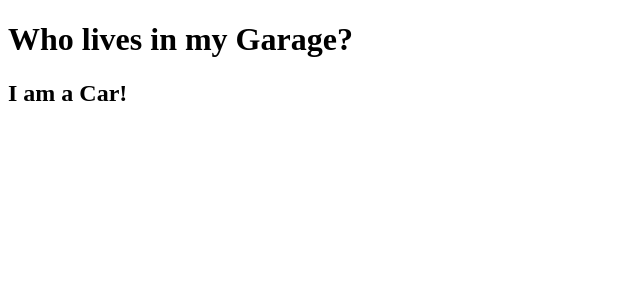
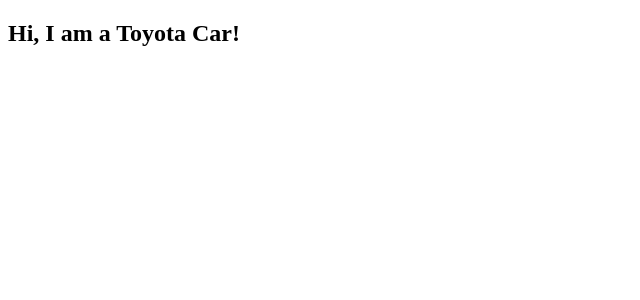
Before and after one commit to thanhpham091790/reactjs, a React (Create React App) app: page / in a window 1280 px wide. Shown: the top 300 px of the page, without its empty margins (0-640 px from the left). Built offline with nearby package versions, Linux system fonts and the light colour scheme.

Commit message:
Components in Files

```diff
--- a/src/App.js
+++ b/src/App.js
@@ -1,27 +1,10 @@
 import React from 'react';
-import logo from './logo.svg';
-import './App.css';
+import ReactDOM from 'react-dom';
 
-function App() {
-  return (
-    <div className="App">
-      <header className="App-header">
-        <img src={logo} className="App-logo" alt="logo" />
-        <p>
-          Edit <code>src/App.js</code> and save to reload.
-        </p>
-        <a
-          className="App-link"
-          href="https://reactjs.org"
-          target="_blank"
-          rel="noopener noreferrer"
-        >
-          Learn React
-        </a>
-        <p>Pham Hong Thanh</p>
-      </header>
-    </div>
-  );
+class Car extends React.Component{
+  render(){
+    return <h2>Hi, I am a Toyota Car!</h2>
+  }
 }
 
-export default App;
+export default Car;
--- a/src/index.js
+++ b/src/index.js
@@ -1,20 +1,5 @@
 import React from 'react';
 import ReactDOM from 'react-dom';
+import Car from './App.js';
 
-class Car extends React.Component {
-    render() {
-        return <h2>I am a Car!</h2>
-    }
-}
-
-class Garage extends React.Component{
-    render(){
-        return(
-            <div>
-                <h1>Who lives in my Garage?</h1>
-                <Car />
-            </div>
-        );
-    }
-}
-ReactDOM.render(<Garage />, document.getElementById("root"));
+ReactDOM.render(<Car />, document.getElementById("root"));
```
